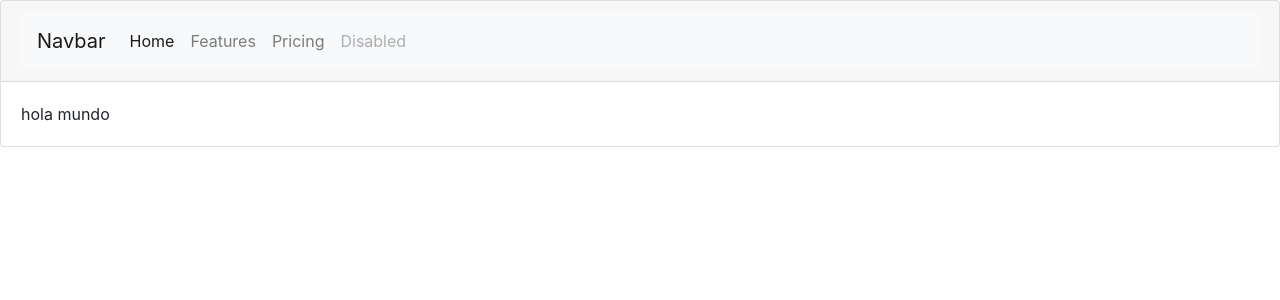
After one commit to alanicio/SAES, a Django app: page /home in a window 1280 px wide. The commit adds this page. Shown: the top 300 px of the page. Run offline with Django 3.2, Linux system fonts and the light colour scheme; some libraries are stand-ins or nearby versions.

Commit message:
Layouts basicos creados

```diff
--- a/SAES/SAES/SAES/settings.py
+++ b/SAES/SAES/SAES/settings.py
@@ -54,7 +54,8 @@ ROOT_URLCONF = 'SAES.urls'
 TEMPLATES = [
     {
         'BACKEND': 'django.template.backends.django.DjangoTemplates',
-        'DIRS': [],
+        'DIRS': [(os.path.join(BASE_DIR, 'templates')),
+                (os.path.join(BASE_DIR, 'templates/layouts')),],
         'APP_DIRS': True,
         'OPTIONS': {
             'context_processors': [
--- a/SAES/SAES/SAES/urls.py
+++ b/SAES/SAES/SAES/urls.py
@@ -15,7 +15,9 @@ Including another URLconf
 """
 from django.contrib import admin
 from django.urls import path
+from django.views.generic import TemplateView
 
 urlpatterns = [
     path('admin/', admin.site.urls),
+    path('home', TemplateView.as_view(template_name="home.html")),
 ]
--- a/SAES/SAES/templates/home.html
+++ b/SAES/SAES/templates/home.html
@@ -1 +1,6 @@
-<
+
+{% extends "base.html" %}
+
+{% block content %}
+	hola mundo
+{% endblock content %}
--- /dev/null
+++ b/SAES/SAES/templates/layouts/base.html
@@ -0,0 +1,31 @@
+<!DOCTYPE html>
+<html>
+<head>
+	<title></title>
+
+	<!-- Bootstrap -->
+	<link rel="stylesheet" href="https://stackpath.bootstrapcdn.com/bootstrap/4.4.1/css/bootstrap.min.css" integrity="sha384-Vkoo8x4CGsO3+Hhxv8T/Q5PaXtkKtu6ug5TOeNV6gBiFeWPGFN9MuhOf23Q9Ifjh" crossorigin="anonymous">
+	<script src="https://code.jquery.com/jquery-3.4.1.slim.min.js" integrity="sha384-J6qa4849blE2+poT4WnyKhv5vZF5SrPo0iEjwBvKU7imGFAV0wwj1yYfoRSJoZ+n" crossorigin="anonymous"></script>
+	<script src="https://cdn.jsdelivr.net/npm/popper.js@1.16.0/dist/umd/popper.min.js" integrity="sha384-Q6E9RHvbIyZFJoft+2mJbHaEWldlvI9IOYy5n3zV9zzTtmI3UksdQRVvoxMfooAo" crossorigin="anonymous"></script>
+	<script src="https://stackpath.bootstrapcdn.com/bootstrap/4.4.1/js/bootstrap.min.js" integrity="sha384-wfSDF2E50Y2D1uUdj0O3uMBJnjuUD4Ih7YwaYd1iqfktj0Uod8GCExl3Og8ifwB6" crossorigin="anonymous"></script>
+
+	<!-- Jquery -->
+	<script src="https://ajax.googleapis.com/ajax/libs/jquery/3.4.1/jquery.min.js"></script>
+	<script src="https://ajax.aspnetcdn.com/ajax/jQuery/jquery-3.4.1.min.js"></script>
+
+</head>
+<body>
+
+	<div class="card">
+		<div class="card-header">
+			{% include "nav.html" %}
+		</div>
+		<div class="card-body">
+			{% block content %}
+				Prueba
+			{% endblock content %}
+		</div>
+	</div>
+
+</body>
+</html>
--- /dev/null
+++ b/SAES/SAES/templates/layouts/nav.html
@@ -0,0 +1,22 @@
+<nav class="navbar navbar-expand-lg navbar-light bg-light">
+  <a class="navbar-brand" href="#">Navbar</a>
+  <button class="navbar-toggler" type="button" data-toggle="collapse" data-target="#navbarNav" aria-controls="navbarNav" aria-expanded="false" aria-label="Toggle navigation">
+    <span class="navbar-toggler-icon"></span>
+  </button>
+  <div class="collapse navbar-collapse" id="navbarNav">
+    <ul class="navbar-nav">
+      <li class="nav-item active">
+        <a class="nav-link" href="#">Home <span class="sr-only">(current)</span></a>
+      </li>
+      <li class="nav-item">
+        <a class="nav-link" href="#">Features</a>
+      </li>
+      <li class="nav-item">
+        <a class="nav-link" href="#">Pricing</a>
+      </li>
+      <li class="nav-item">
+        <a class="nav-link disabled" href="#" tabindex="-1" aria-disabled="true">Disabled</a>
+      </li>
+    </ul>
+  </div>
+</nav>
```
Also changed, not shown: SAES/SAES/templates/base.html (deleted, +0 -9 lines).
